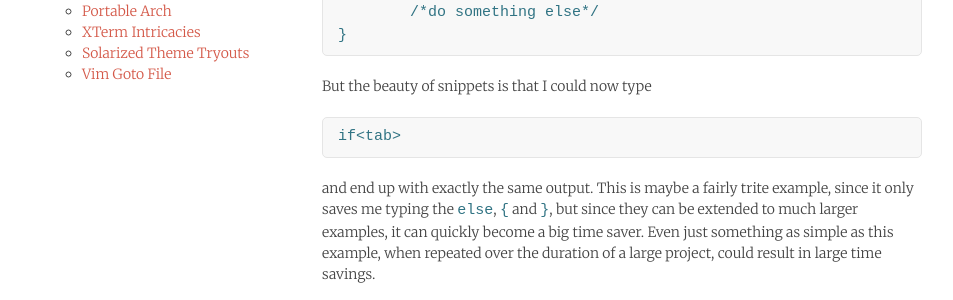
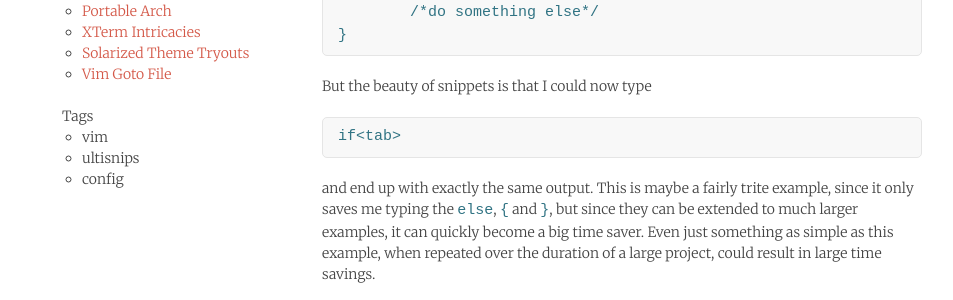
Before and after one commit to jaw42/jaw42.github.com, a Jekyll site: the page built from _posts/2013-09-17-custom-ultisnips-in-vim.md, in a window 1280 px wide. Shown: the part 397-697 px from the top of the page, without its empty margins (148-1101 px from the left). Built offline with Jekyll 4.4.1, drawn with Linux system fonts in a browser that asks for light colours; comment, search, counter and statistics services are not loaded.

Commit message:
Added tags to posts

```diff
--- a/_posts/2013-09-17-custom-ultisnips-in-vim.md
+++ b/_posts/2013-09-17-custom-ultisnips-in-vim.md
@@ -1,7 +1,7 @@
 ---
 layout: blog
 date: 2013-09-17-10:55:21
-tags:
+tags: vim ultisnips config
 title: "Custom Ultisnips in Vim"
 ---
 I moved away from [Snipmate](https://github.com/garbas/vim-snipmate) to
```
Also changed, not shown: _posts/2013-09-08-smallest-possible-contacts-app.md (+1 -1 lines).
